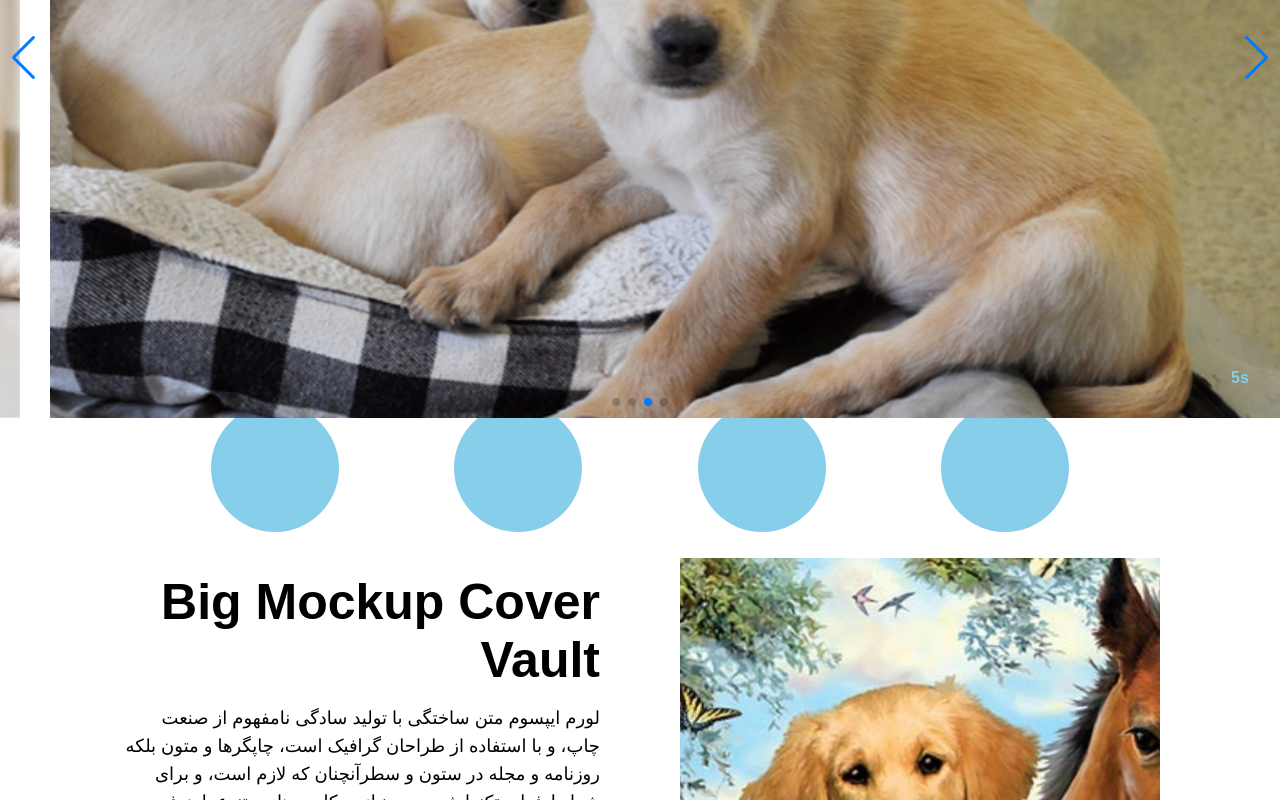
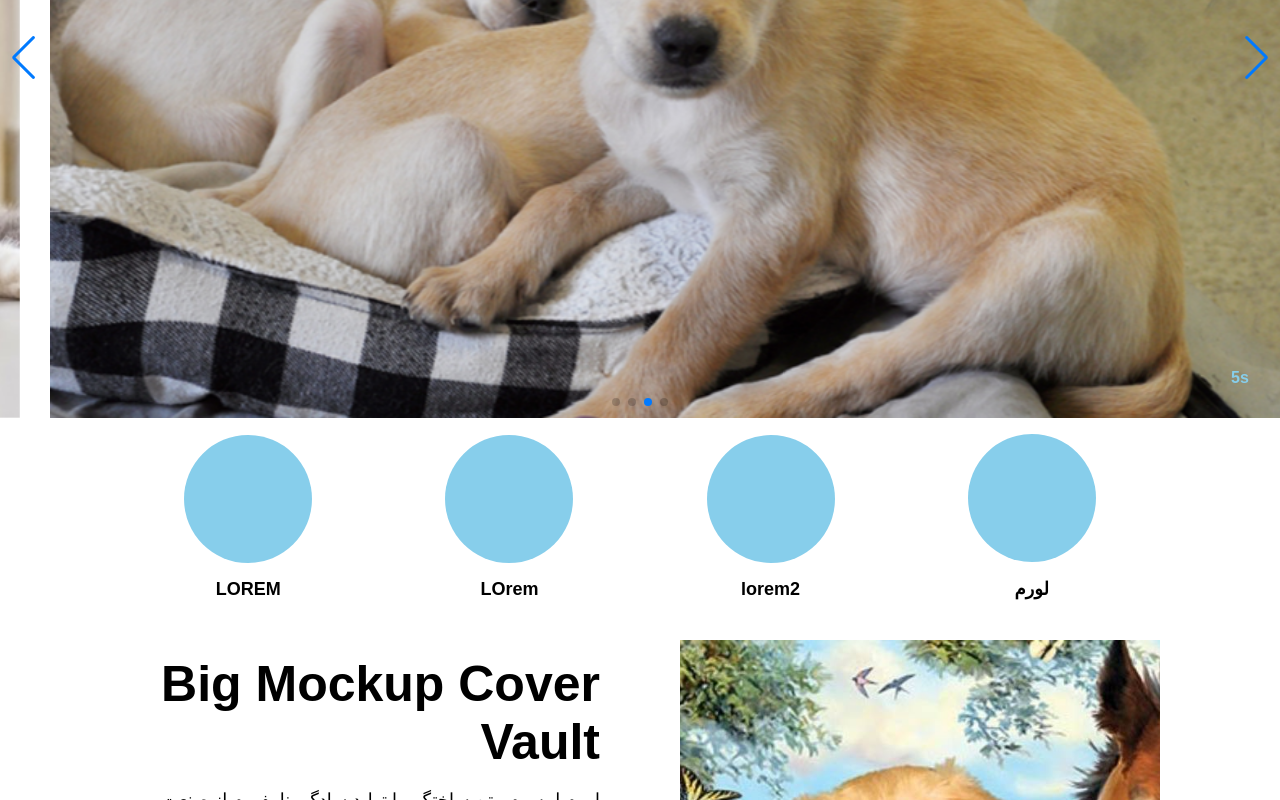
Before and after one commit to milad-taghizadeh/HakimPet, a website: page index.html in a window 1280 px wide. Shown: the part 382-1182 px from the top of the page. Drawn offline with nearby package versions, Linux system fonts and the light colour scheme.

Commit message:
ver 3.1.1

```diff
--- a/css/services.css
+++ b/css/services.css
@@ -1,6 +1,5 @@
 .services {
     width: 85%;
-    height: 100px;
     display: inline-block;
     /*padding: 10px;*/
 }
@@ -12,6 +11,18 @@
     justify-content: space-evenly;
     align-items: center;
 }
+.selections>div{
+    width: 20%;
+    display: flex;
+    flex-direction: column;
+    align-items: center;
+}
+.selections>div>button.sendVet{
+    background-image: url("./");
+}
+.selections>div>h3{
+    font-size: 18px;
+}
 .srvcBtn{
     border-radius: 50%;
     height: 10vw;
--- a/index.html
+++ b/index.html
@@ -72,10 +72,22 @@
 <!-- Khadamat -->
 <div class="services">
     <div class="selections">
-        <button class="sendVet srvcBtn" onclick="sendVet()"></button>
-        <button class="dogM srvcBtn" onclick="dogM()"></button>
-        <button class="catM srvcBtn" onclick="catM()"></button>
-        <button class="vaccine srvcBtn" onclick=""></button>
+        <div>
+            <button class="sendVet srvcBtn" onclick="sendVet()"></button>
+            <h3>لورم</h3>
+        </div>
+        <div>
+            <button class="dogM srvcBtn" onclick="dogM()"></button>
+            <h3>lorem2</h3>
+        </div>
+        <div>
+            <button class="catM srvcBtn" onclick="catM()"></button>
+            <h3>LOrem</h3>
+        </div>
+        <div>
+            <button class="vaccine srvcBtn" onclick=""></button>
+            <h3>LOREM</h3>
+        </div>
     </div>
 </div>
         <!-- Banner-area -->
```
Also changed, not shown: moshavere.html (+19 -8 lines).
